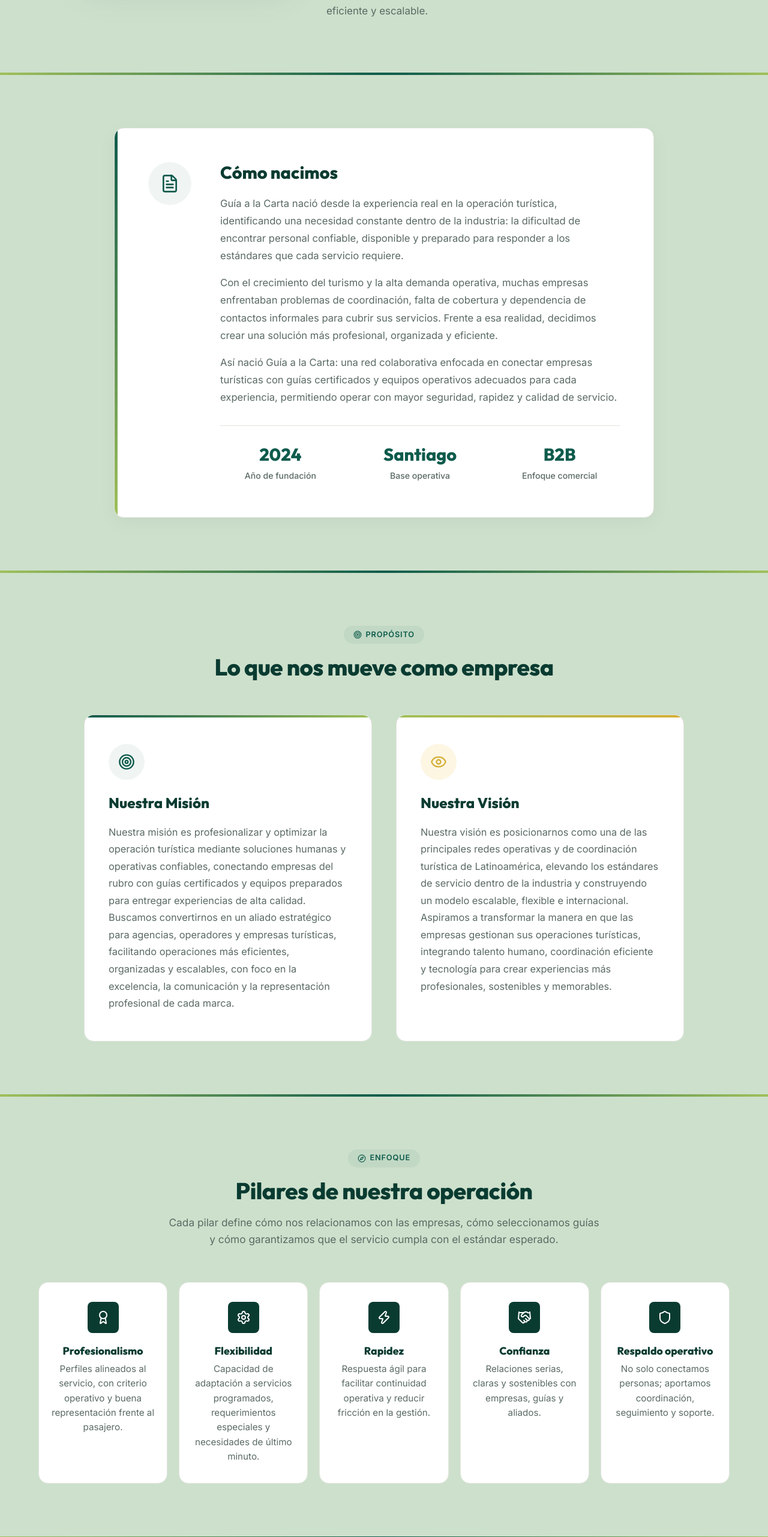
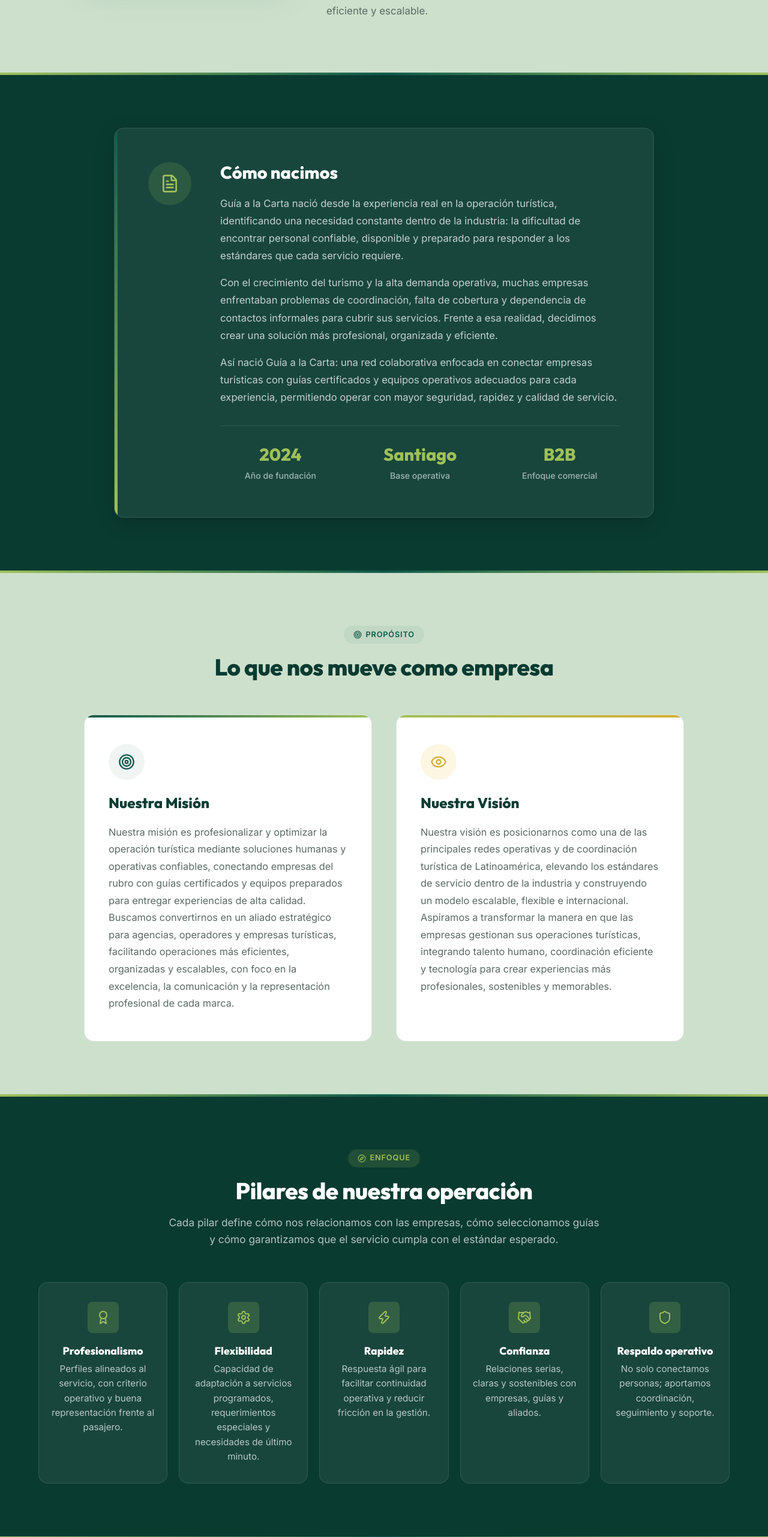
Before and after one commit to guiaalacartaoficial/guia-a-la-carta-web, a React (Vite) app: page /quienes-somos in a window 1280 px wide. Shown: the part 1304-3866 px from the top of the page at 60% size. Built offline with nearby package versions, Linux system fonts and the light colour scheme; no server answers.

Commit message:
style: alternate dark/medium green backgrounds across QuienesSomos sections

```diff
--- a/src/pages/QuienesSomos.css
+++ b/src/pages/QuienesSomos.css
@@ -154,12 +154,22 @@
 .bg-ns-light { background-color: #CDE0CC; }
 .bg-ns-medium { background-color: #CDE0CC; }
 .bg-ns-white { background-color: #CDE0CC; }
+
+.bg-ns-dark {
+  background-color: var(--c-primary-dark);
+  color: white;
+}
+.bg-ns-dark .ns-section-header h2 { color: white; }
+.bg-ns-dark .ns-section-header p { color: rgba(255, 255, 255, 0.7); }
+.bg-ns-dark .ns-section-label {
+  background: rgba(159, 192, 90, 0.15);
+  color: var(--c-accent);
+}
+
 .bg-ns-green-premium {
   background-color: #CDE0CC;
-  /* Eliminamos el gradiente oscuro para mantener la estética clara solicitada */
   color: var(--c-primary-dark);
 }
-
 .bg-ns-green-premium .ns-section-header h2 { color: var(--c-primary-dark); }
 .bg-ns-green-premium .ns-section-header p { color: var(--ns-text-muted); }
 .bg-ns-green-premium .ns-section-label {
@@ -245,6 +255,37 @@
   position: relative;
   overflow: hidden;
   box-shadow: 0 8px 32px rgba(0, 0, 0, 0.04);
+}
+
+.bg-ns-dark .ns-origin-card {
+  background: rgba(255, 255, 255, 0.06);
+  border-color: rgba(255, 255, 255, 0.1);
+  box-shadow: 0 8px 32px rgba(0, 0, 0, 0.2);
+}
+
+.bg-ns-dark .ns-origin-icon-block {
+  background: rgba(159, 192, 90, 0.15);
+  color: var(--c-accent);
+}
+
+.bg-ns-dark .ns-origin-text h3 {
+  color: white;
+}
+
+.bg-ns-dark .ns-origin-text p {
+  color: rgba(255, 255, 255, 0.75);
+}
+
+.bg-ns-dark .ns-origin-stat .stat-number {
+  color: var(--c-accent);
+}
+
+.bg-ns-dark .ns-origin-stat .stat-label {
+  color: rgba(255, 255, 255, 0.6);
+}
+
+.bg-ns-dark .ns-origin-highlight {
+  border-top-color: rgba(255, 255, 255, 0.1);
 }
 
 .ns-origin-card::before {
@@ -464,6 +505,31 @@
   line-height: 1.6;
 }
 
+/* Dark background overrides for enfoque cards */
+.bg-ns-dark .ns-enfoque-card {
+  background: rgba(255, 255, 255, 0.06);
+  border-color: rgba(255, 255, 255, 0.1);
+}
+
+.bg-ns-dark .ns-enfoque-card:hover {
+  border-color: var(--c-accent);
+  box-shadow: 0 8px 28px rgba(0, 0, 0, 0.3);
+  background: rgba(255, 255, 255, 0.1);
+}
+
+.bg-ns-dark .ns-enfoque-icon {
+  background: rgba(159, 192, 90, 0.2);
+  color: var(--c-accent);
+}
+
+.bg-ns-dark .ns-enfoque-content h4 {
+  color: white;
+}
+
+.bg-ns-dark .ns-enfoque-content p {
+  color: rgba(255, 255, 255, 0.7);
+}
+
 /* ============================================= */
 /*  6. NUESTRO EQUIPO                            */
 /* ============================================= */
@@ -570,6 +636,10 @@
   line-height: 1.75;
 }
 
+.bg-ns-dark .ns-respaldo-intro {
+  color: rgba(255, 255, 255, 0.75);
+}
+
 .ns-respaldo-grid {
   display: grid;
   grid-template-columns: repeat(4, 1fr);
@@ -577,8 +647,8 @@
 }
 
 .ns-respaldo-card {
-  background: var(--c-primary-dark);
-  border: 1px solid rgba(255, 255, 255, 0.1);
+  background: white;
+  border: 1px solid var(--ns-border);
   border-radius: var(--radius-lg);
   padding: 2rem 1.5rem;
   display: flex;
@@ -589,24 +659,36 @@
   height: 100%;
 }
 
-.ns-respaldo-card:hover {
-  box-shadow: 0 20px 40px rgba(0, 0, 0, 0.3);
-  transform: translateY(-8px);
+.bg-ns-dark .ns-respaldo-card {
+  background: rgba(255, 255, 255, 0.05);
+  border: 1px solid rgba(255, 255, 255, 0.1);
+}
+
+.bg-ns-dark .ns-respaldo-card:hover {
+  background: rgba(255, 255, 255, 0.1);
   border-color: var(--c-accent);
 }
 
 .ns-respaldo-card-top h4 {
-  color: var(--c-accent);
+  color: var(--c-primary);
   font-size: 1.15rem;
   margin-bottom: 0.75rem;
   font-weight: 800;
 }
 
+.bg-ns-dark .ns-respaldo-card-top h4 {
+  color: var(--c-accent);
+}
+
 .ns-respaldo-card-top p {
-  color: rgba(255, 255, 255, 0.8);
+  color: var(--ns-text-muted);
   font-size: 0.9rem;
   line-height: 1.5;
   margin-bottom: 2rem;
+}
+
+.bg-ns-dark .ns-respaldo-card-top p {
+  color: rgba(255, 255, 255, 0.8);
 }
 
 .ns-respaldo-card-img-box {
--- a/src/pages/QuienesSomos.jsx
+++ b/src/pages/QuienesSomos.jsx
@@ -186,7 +186,7 @@
       {/* =========================================== */}
       {/* 3. CÓMO NACIMOS                            */}
       {/* =========================================== */}
-      <section className="ns-section bg-ns-light" id="como-nacimos">
+      <section className="ns-section bg-ns-dark" id="como-nacimos">
         <div className="container">
           <div className="ns-origin-card ns-animate">
             <div className="ns-origin-content">
@@ -278,7 +278,7 @@
       {/* =========================================== */}
       {/* 5. NUESTRO ENFOQUE                         */}
       {/* =========================================== */}
-      <section className="ns-section bg-ns-light" id="nuestro-enfoque">
+      <section className="ns-section bg-ns-dark" id="nuestro-enfoque">
         <div className="container">
           <div className="ns-section-header">
             <span className="ns-section-label"><Compass size={14} /> Enfoque</span>
@@ -345,7 +345,7 @@
       {/* =========================================== */}
       {/* 7. RESPALDO Y FORMALIDAD                   */}
       {/* =========================================== */}
-      <section className="ns-section bg-ns-medium" id="respaldo-formalidad">
+      <section className="ns-section bg-ns-dark" id="respaldo-formalidad">
         <div className="container">
           <div className="ns-section-header">
             <span className="ns-section-label"><ShieldCheck size={14} /> Respaldo</span>
```
